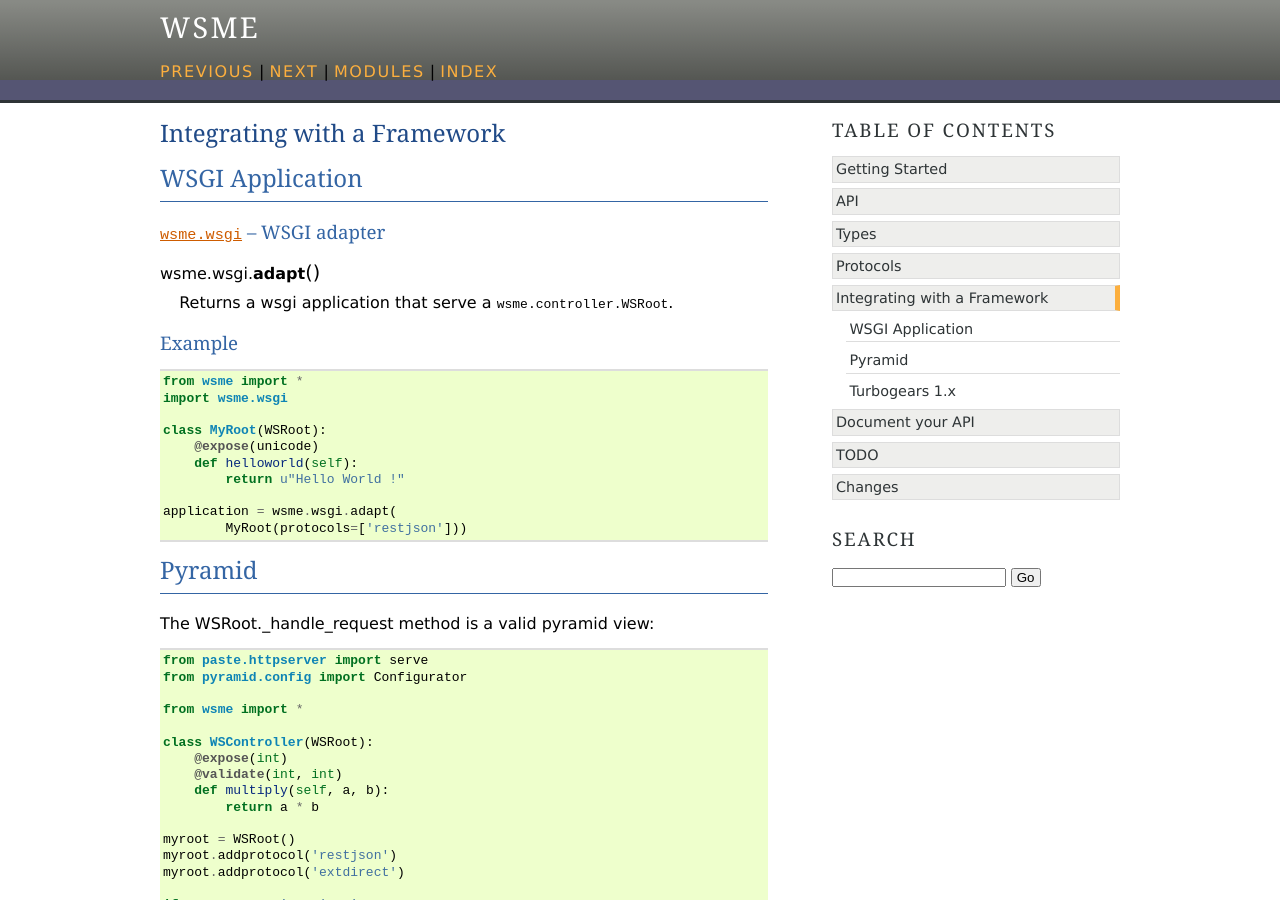
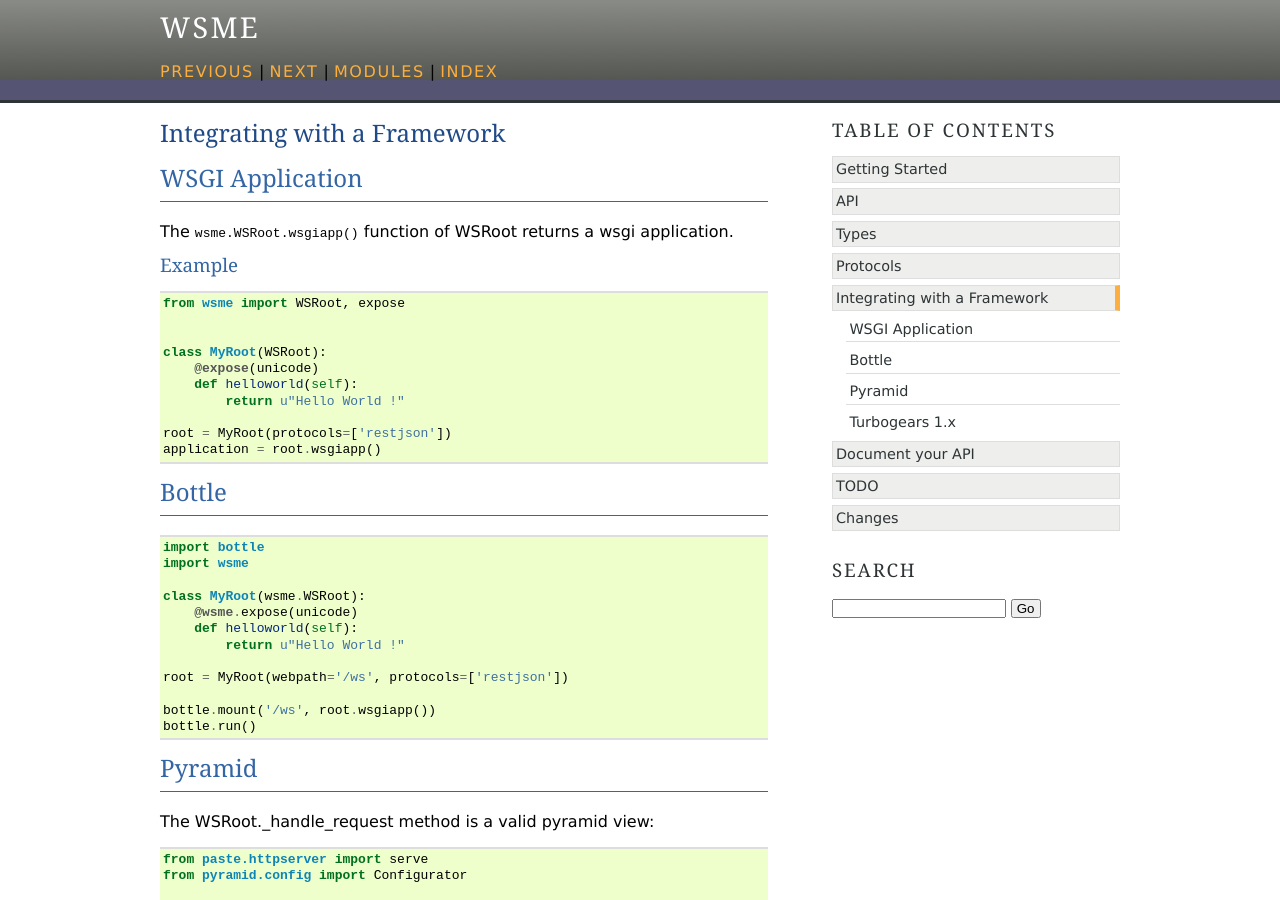
Before and after one commit to openstack-archive/wsme, a Sphinx documentation site: the page built from doc/integrate.rst, in a window 1280 px wide and 900 px high. Built offline with Sphinx 7.4.7, drawn with Linux system fonts in a browser that asks for light colours; the version number could not be read and is left out.

Commit message:
Change the wsgi example to match the new way of obtaining a wsgi app from a WSRoot. Add a bottle integration example

```diff
--- a/doc/integrate.rst
+++ b/doc/integrate.rst
@@ -4,31 +4,43 @@
 WSGI Application
 ----------------
 
-:mod:`wsme.wsgi` -- WSGI adapter
-~~~~~~~~~~~~~~~~~~~~~~~~~~~~~~~~
-
-.. module:: wsme.wsgi
-
-.. function:: adapt
-
-    Returns a wsgi application that serve a :class:`wsme.controller.WSRoot`.
+The :func:`wsme.WSRoot.wsgiapp` function of WSRoot returns a wsgi
+application.
 
 Example
 ~~~~~~~
 
 .. code-block:: python
 
-    from wsme import *
-    import wsme.wsgi
+    from wsme import WSRoot, expose
+
 
     class MyRoot(WSRoot):
         @expose(unicode)
         def helloworld(self):
             return u"Hello World !"
 
-    application = wsme.wsgi.adapt(
-            MyRoot(protocols=['restjson']))
+    root = MyRoot(protocols=['restjson'])
+    application = root.wsgiapp()
 
+
+Bottle
+------
+
+.. code-block:: python
+
+    import bottle
+    import wsme
+
+    class MyRoot(wsme.WSRoot):
+        @wsme.expose(unicode)
+        def helloworld(self):
+            return u"Hello World !"
+
+    root = MyRoot(webpath='/ws', protocols=['restjson'])
+
+    bottle.mount('/ws', root.wsgiapp())
+    bottle.run()
 
 Pyramid
 -------
```
